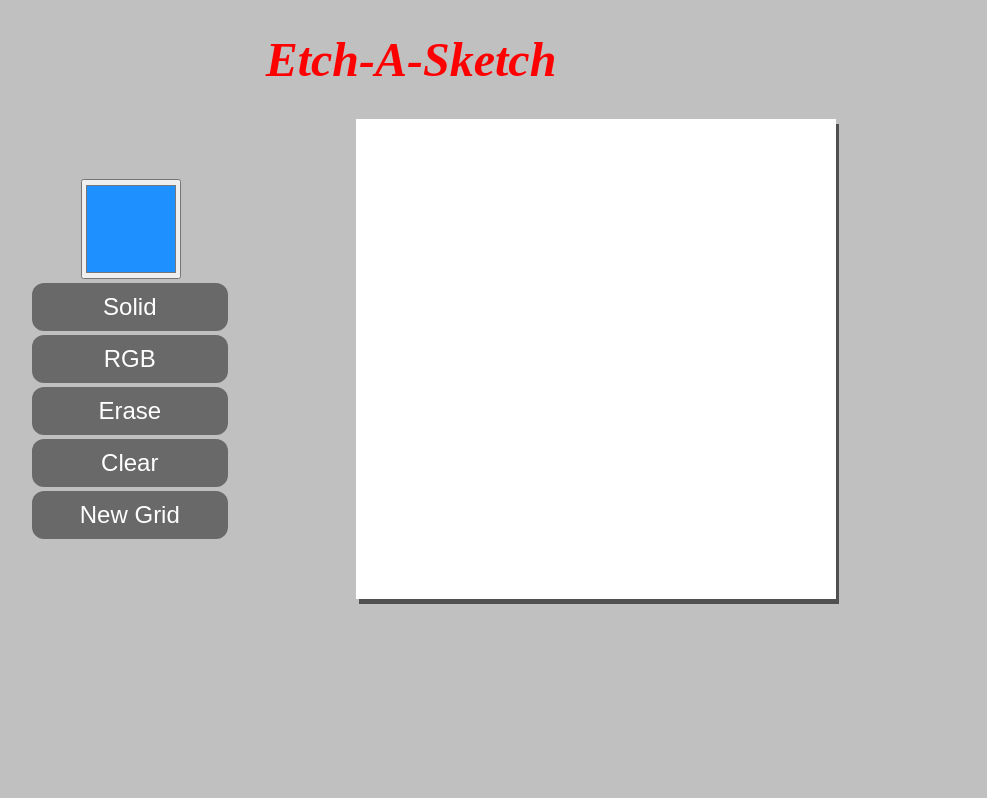
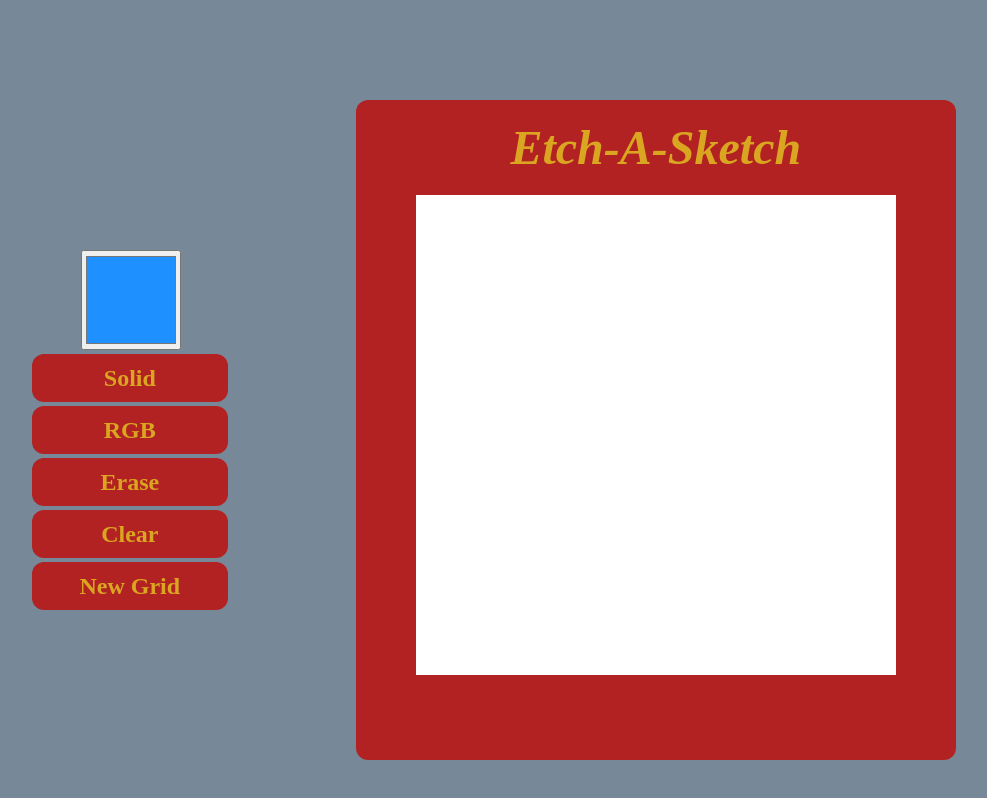
Before and after one commit to urenoj/Etch-A-Sketch, a plain HTML site: page eas.html in a window 1280 px wide. Shown: the whole page, without its empty margins (229-1216 px from the left). Drawn offline with Linux system fonts and the light colour scheme.

Commit message:
Style changes

```diff
--- a/eas.css
+++ b/eas.css
@@ -1,17 +1,19 @@
 body {
-    background-color: silver;
+    background-color: lightslategray;
 }
 
 h1 {
+    margin: 20px;
     display: flex;
     justify-content: center;
     font-weight: bold;
     font-size: 48px;
     font-style: italic;
-    color: red;
+    color: goldenrod;
 }
 
 .container {
+    margin-top: 100px;
     display: flex;
     gap: 128px;
 }
@@ -24,6 +26,28 @@ h1 {
     gap: 4px;
 }
 
+.etch-a-sketch {
+    display: flex;
+    flex-direction: column;
+    background-color: firebrick;
+    border-radius: 12px;
+    min-width: 600px;
+    min-height: 660px;
+}
+
+.sketchpad {
+    align-self: center;
+    background-color: white;
+    min-width: 480px;
+    min-height: 480px;
+}
+
+.colorswatch {
+    width: 100px;
+    height: 100px;
+    border-radius: 50%;
+}
+
 #colorpicker {
     width: 100px;
     height: 100px;
@@ -32,18 +56,13 @@ h1 {
 
 .option {
     font-size: 24px;
+    font-weight: bold;
+    font-family: 'Times New Roman', serif;
     width: 196px;
     height: 48px;
     padding: 4px 0px;
-    background-color: dimgray;
-    color: white;
+    background-color: firebrick;
+    color: goldenrod;
     border: none;
     border-radius: 12px;
 }
-
-.sketchpad {
-    box-shadow: 3px 5px #505050;
-    background-color: white;
-    min-width: 480px;
-    min-height: 480px;
-}
--- a/eas.html
+++ b/eas.html
@@ -6,7 +6,6 @@
         <link rel="stylesheet" href="eas.css">
     </head>
     <body>
-        <h1>Etch-A-Sketch</h1>
         <div class="container">
             <div class="side-panel">
                 <input type="color" id="colorpicker" onclick="colorSolid()" value="#1E90FF">
@@ -16,7 +15,10 @@
                 <button type="button" class="option" onclick="clearGrid()">Clear</button>
                 <button type="button" class="option" onclick="newGrid()">New Grid</button>
             </div>
-            <table class="sketchpad"></table>
+            <div class="etch-a-sketch">
+                <h1>Etch-A-Sketch</h1>
+                <table class="sketchpad"></table>
+            </div>
         </div>
         <script src="eas.js"></script>
     </body>
```
